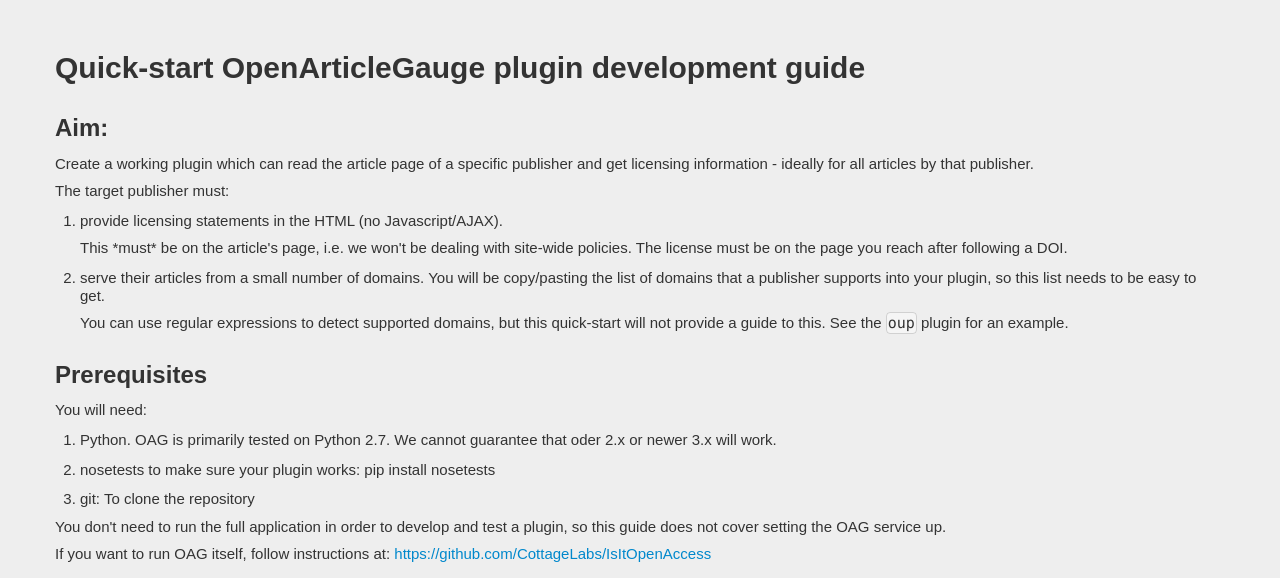
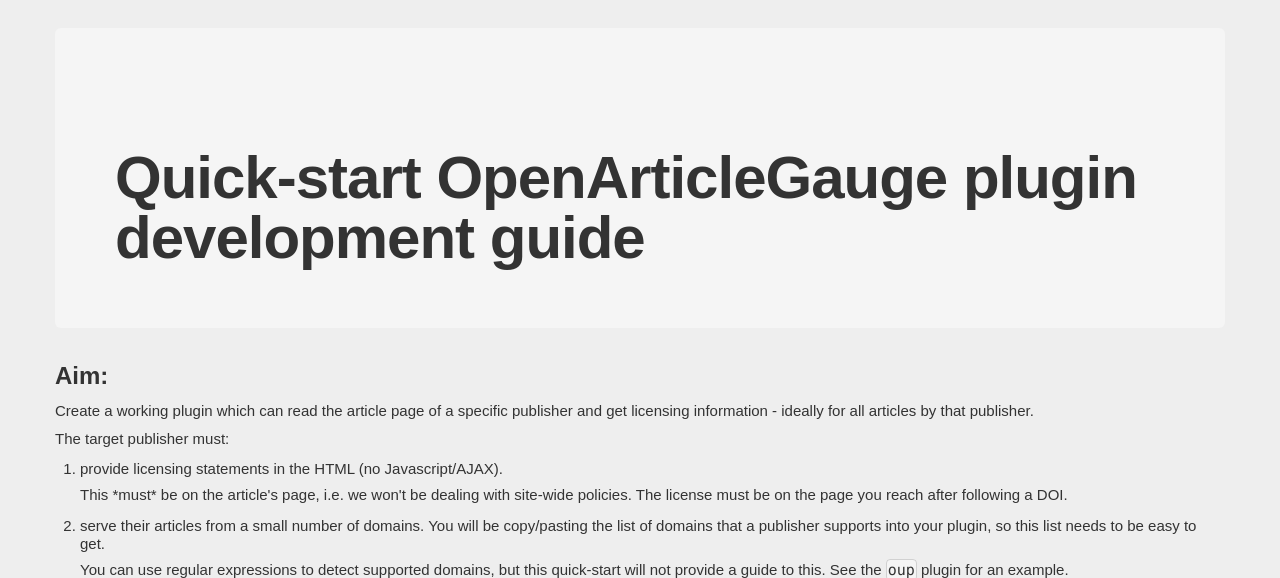
Before and after one commit to CottageLabs/OpenArticleGauge, a Flask app: page /developers/plugins in a window 1280 px wide. Shown: the part 40-618 px from the top of the page. Run offline with Flask 2, Linux system fonts and the light colour scheme; parts of the project's set-up code (start-up, migrations or seed data) failed here and were passed over; some libraries are stand-ins or nearby versions.

Commit message:
conflict resolution on quickstart how-to guide for plugin developers

```diff
--- a/isitopenaccess/templates/developers/plugins.html
+++ b/isitopenaccess/templates/developers/plugins.html
@@ -8,7 +8,7 @@
 <div class="row-fluid">
     <div class="span12" id="plugdev-howto">
 
-<h1>Quick-start OpenArticleGauge plugin development guide</h1>
+<div class="hero-unit"><h1>Quick-start OpenArticleGauge plugin development guide</h1></div>
 
 <h2 id="aim">Aim:</h2>
 <div>Create a working plugin which can read the article page of a specific publisher and get licensing information - ideally for all articles by that publisher.</div>
@@ -113,6 +113,8 @@ with the one you found.
 <pre class="python">'url': 'http://creativecommons.org/licenses/by/2.0'
 }</pre>
 
+<li>When you're done writing the plugin code, you can remove all comments which start with two hash signs (##), leaving the code cleaner and more readable. It can easily be done manually, or using regular expression such as <span class="inlinecode">^\s*##.*</span> (select everything starting with ##, regardless of indentation).</li>
+
 </ol><!-- close ordered list of steps for the plugin dev section -->
 
 <div>That's it, you're done with the plugin.</div>
```
